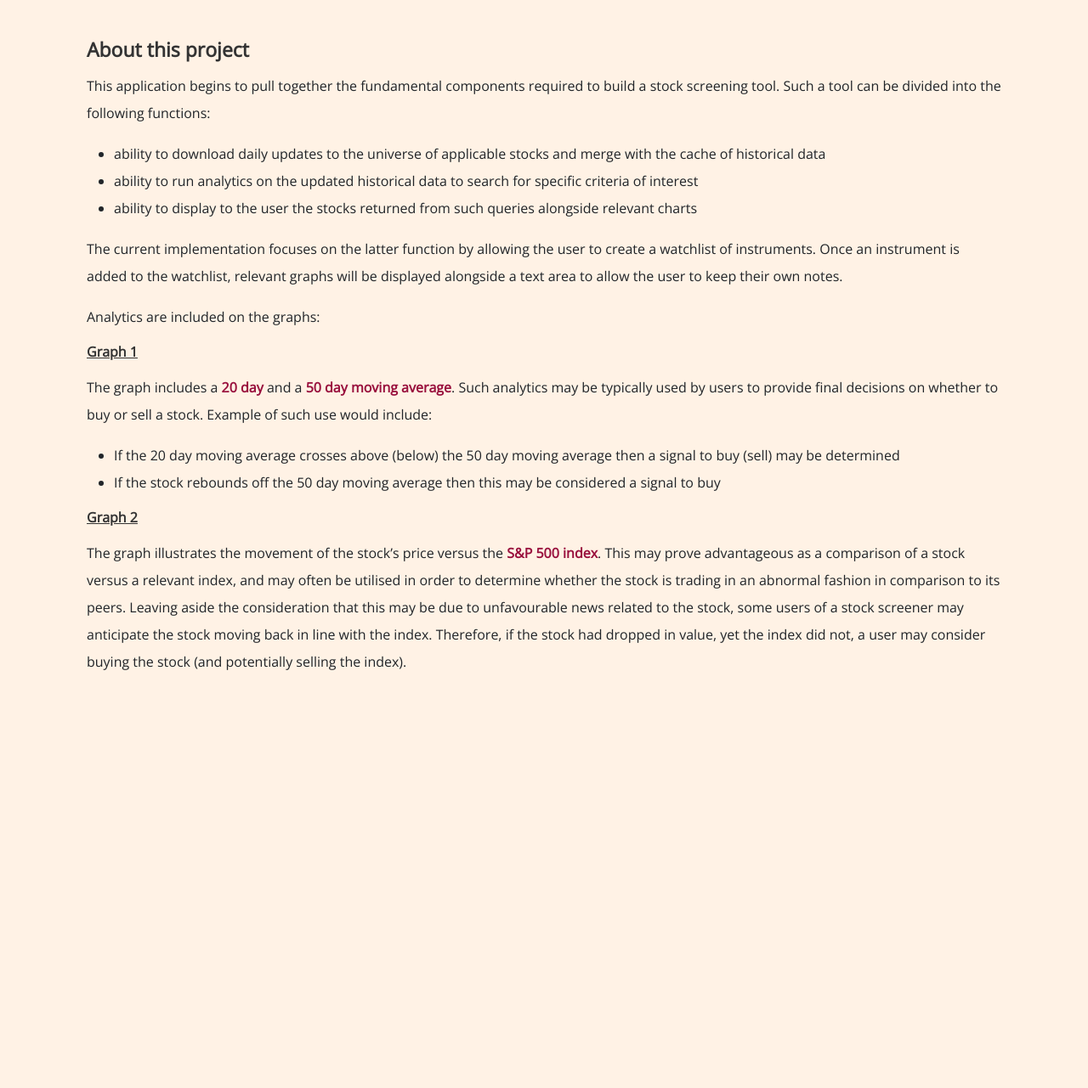
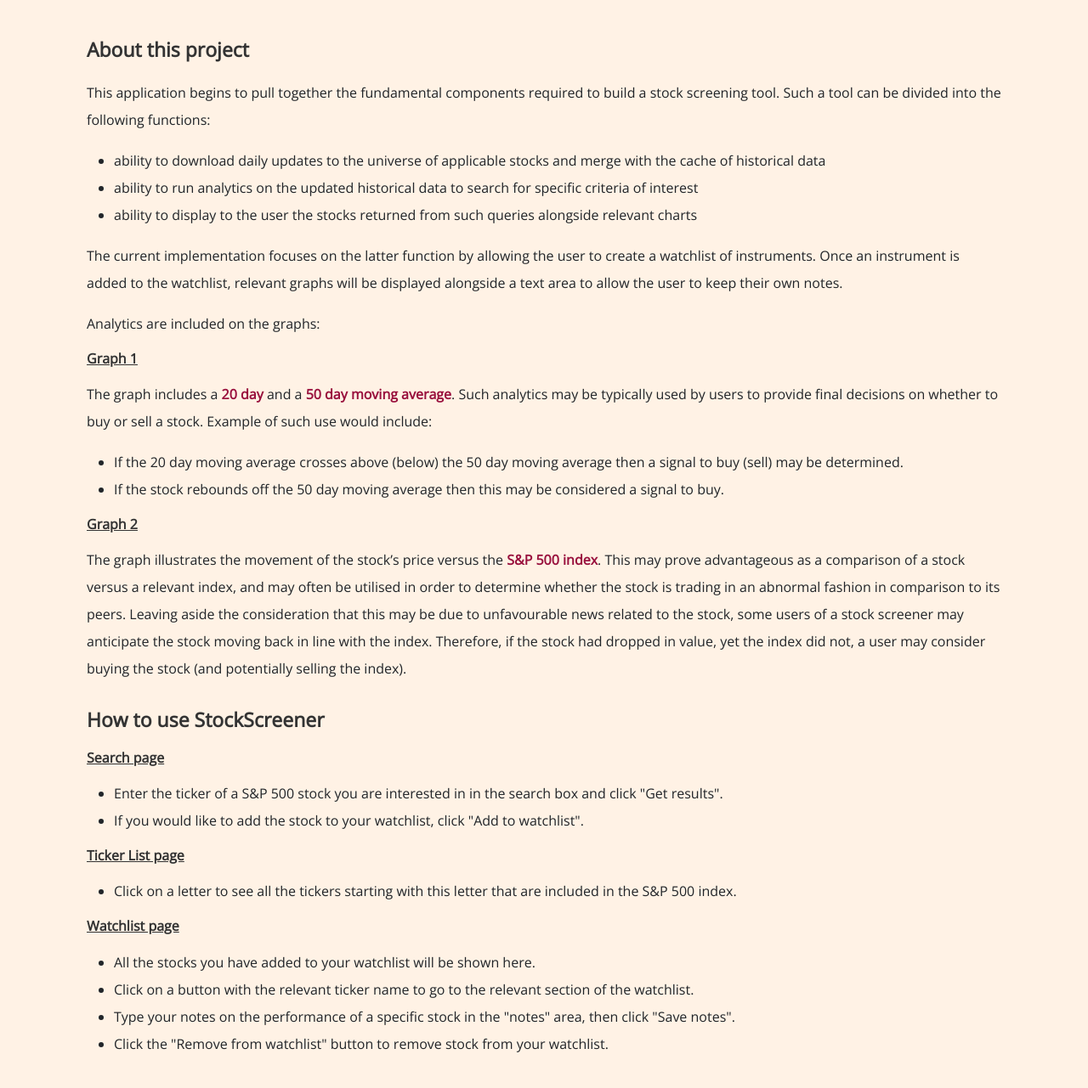
Before and after one commit to ahsamt/StockScreener, a Django app: page /about in a window 1280 px wide. Shown: the part 61-1342 px from the top of the page at 85% size. Before the commit the page ends 850 px from the top, so only its background shows below. Run offline with Django 3.2, Linux system fonts and the light colour scheme; parts of the project's set-up code (start-up, migrations or seed data) failed here and were passed over; some libraries are stand-ins or nearby versions.

Commit message:
about page updated

```diff
--- a/stockscreener/static/stockscreener/styles.css
+++ b/stockscreener/static/stockscreener/styles.css
@@ -90,7 +90,8 @@ textarea {
   text-decoration: underline;
 }
 
-.about {
+.about,
+.ticker_list {
   line-height: 2;
   padding: 30px 20px 20px 20px;
 }
--- a/stockscreener/templates/stockscreener/about.html
+++ b/stockscreener/templates/stockscreener/about.html
@@ -60,7 +60,7 @@
 </nav>
 <div class="container">
   <div class="about">
-    <h2>About this project</h2>
+    <h2 class="mb-3">About this project</h2>
 
     <p>
       This application begins to pull together the fundamental components
@@ -100,11 +100,11 @@
     <ul>
       <li>
         If the 20 day moving average crosses above (below) the 50 day moving
-        average then a signal to buy (sell) may be determined
+        average then a signal to buy (sell) may be determined.
       </li>
       <li>
         If the stock rebounds off the 50 day moving average then this may be
-        considered a signal to buy
+        considered a signal to buy.
       </li>
     </ul>
     <h6 class="mb-3">Graph 2</h6>
@@ -119,6 +119,45 @@
       Therefore, if the stock had dropped in value, yet the index did not, a
       user may consider buying the stock (and potentially selling the index).
     </p>
+
+    <h2 class="mb-3">How to use StockScreener</h2>
+
+    <h6 class="mb-3">Search page</h6>
+    <ul>
+      <li>
+        Enter the ticker of a S&P 500 stock you are interested in in the search
+        box and click "Get results".
+      </li>
+      <li>
+        If you would like to add the stock to your watchlist, click "Add to
+        watchlist".
+      </li>
+    </ul>
+    <h6 class="mb-3">Ticker List page</h6>
+    <ul>
+      <li>
+        Click on a letter to see all the tickers starting with this letter that
+        are included in the S&P 500 index.
+      </li>
+    </ul>
+    <h6 class="mb-3">Watchlist page</h6>
+    <ul>
+      <li>
+        All the stocks you have added to your watchlist will be shown here.
+      </li>
+      <li>
+        Click on a button with the relevant ticker name to go to the relevant
+        section of the watchlist.
+      </li>
+      <li>
+        Type your notes on the performance of a specific stock in the "notes"
+        area, then click "Save notes".
+      </li>
+      <li>
+        Click the "Remove from watchlist" button to remove stock from your
+        watchlist.
+      </li>
+    </ul>
   </div>
 </div>
 
--- a/stockscreener/templates/stockscreener/ticker_list.html
+++ b/stockscreener/templates/stockscreener/ticker_list.html
@@ -55,6 +55,7 @@
 </nav>
 
 <div class="container">
+  <div class="ticker_list">
     <h2 class="mb-3">S&P 500 ticker list</h2>
 
     {% for key, value in sp500abc %}
@@ -68,4 +69,5 @@
     </div>
     {% endfor %}
   </div>
+</div>
 {% endblock %}
```
Also changed, not shown: db.sqlite3. Lines whose indentation alone changed are shown as unchanged.
